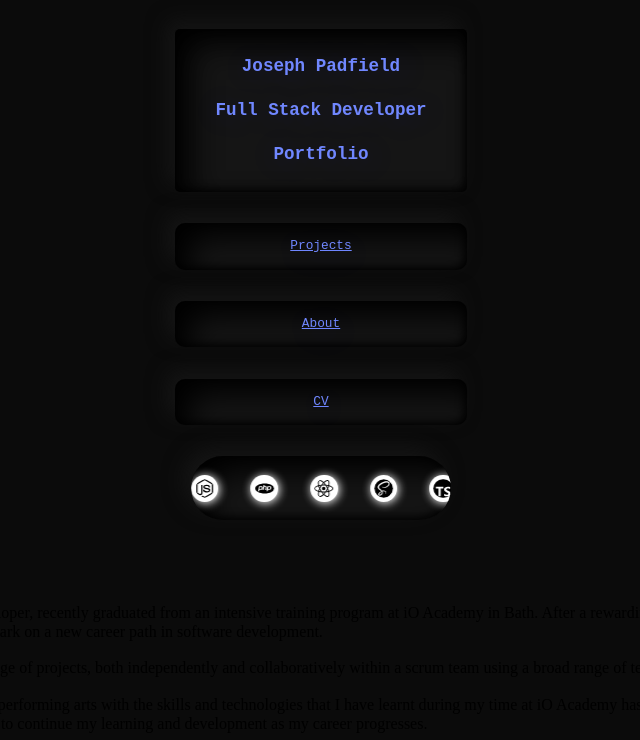
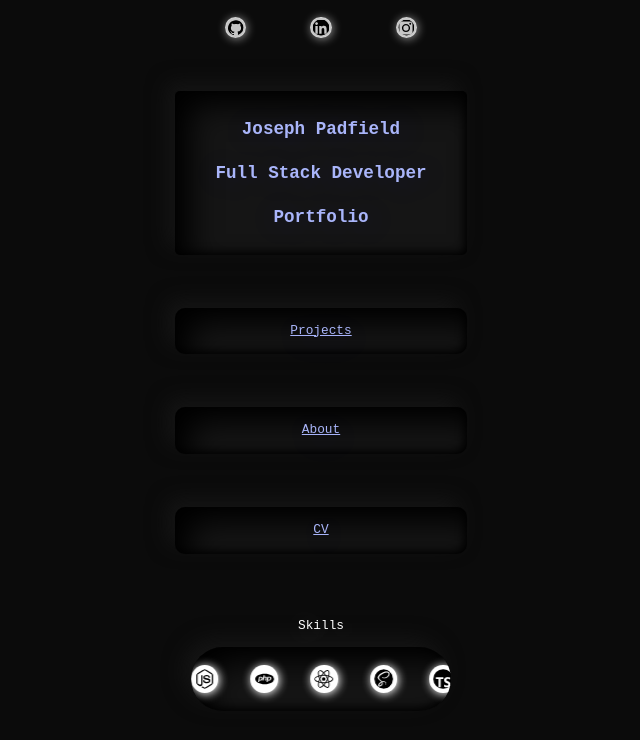
Before and after one commit to joseph-padfield/portfolio-october-2024, a plain HTML site: page index.html in a window 1280 px wide. Shown: the part 68-808 px from the top of the page, without its empty margins (319-959 px from the left). Drawn offline with nearby package versions, Linux system fonts and the light colour scheme.

Commit message:
fixed project content bug

```diff
--- a/index.html
+++ b/index.html
@@ -17,15 +17,18 @@
     <nav>
 <!--        CHANGE THESE FOR ICONS LIKE BELOW: https://simpleicons.org/-->
         <div class="social-links">
-            <a href="https://github.com/joseph-padfield">
-                <box-icon color="white" class="icon" type='logo' name='github' size='xs'></box-icon>
-            </a>
-            <a href="https://www.linkedin.com/in/joseph-padfield/">
-                <box-icon color="white" class="icon" type='logo' name='linkedin-square' size='xs'></box-icon>
-            </a>
-            <a href="https://www.instagram.com/joseph.padfield/">
-                <box-icon color="white" class="icon" name='instagram' type='logo' size='xs'></box-icon>
-            </a>
+            <img src="./img/github.svg" alt=""/>
+            <img src="./img/linkedin.svg" alt=""/>
+            <img src="./img/instagram.svg" alt=""/>
+<!--            <a href="https://github.com/joseph-padfield">-->
+<!--                <box-icon color="white" class="icon" type='logo' name='github' size='s'></box-icon>-->
+<!--            </a>-->
+<!--            <a href="https://www.linkedin.com/in/joseph-padfield/">-->
+<!--                <box-icon color="white" class="icon" type='logo' name='linkedin-square' size='s'></box-icon>-->
+<!--            </a>-->
+<!--            <a href="https://www.instagram.com/joseph.padfield/">-->
+<!--                <box-icon color="white" class="icon" name='instagram' type='logo' size='s'></box-icon>-->
+<!--            </a>-->
         </div>
 
     </nav>
@@ -43,6 +46,8 @@
     <div class="nav-container">
         <a class="nav-links cv" href="joseph-padfield-cv.pdf" target="_blank">CV</a>
     </div>
+    <div class="skills-container">
+        <p class="skills-header">Skills</p>
         <div class="icon-scroll-box">
             <div class="icon-scroll-box-inner">
                 <img src="./img/css3.svg" alt=""/>
@@ -69,20 +74,21 @@
                 <img src="./img/typescript.svg" alt=""/>
             </div>
         </div>
-    <!--    <div class="skills-list">-->
+    </div>
+<!--        <div class="skills-list">-->
 
-    <!--        <ul>-->
-    <!--            <li>HTML</li>-->
-    <!--            <li>CSS</li>-->
-    <!--            <li>PHP</li>-->
-    <!--            <li>Javascript</li>-->
-    <!--            <li>Typescript</li>-->
-    <!--            <li>Node.js</li>-->
-    <!--            <li>Express.js</li>-->
-    <!--            <li>Slim</li>-->
-    <!--            <li>Sass</li>-->
-    <!--        </ul>-->
-    <!--    </div>-->
+<!--            <ul>-->
+<!--                <li>HTML</li>-->
+<!--                <li>CSS</li>-->
+<!--                <li>PHP</li>-->
+<!--                <li>Javascript</li>-->
+<!--                <li>Typescript</li>-->
+<!--                <li>Node.js</li>-->
+<!--                <li>Express.js</li>-->
+<!--                <li>Slim</li>-->
+<!--                <li>Sass</li>-->
+<!--            </ul>-->
+<!--        </div>-->
     <div class="project-container">
         <a href="#" class="close-button">Close [x]</a>
 <!--        <div class="project">-->
@@ -120,17 +126,17 @@
     </div>
     <!--    <div class="about-container">-->
     <!--        <a href="#" class="close-about-button">Close [x]</a>-->
-            <p>
-                <span class="box-header">About</span><br><br>
-                I am a passionate and enthusiastic full-stack developer, recently graduated from an intensive training
-                program at iO Academy in Bath. After a rewarding 12-year career as an opera singer, and driven by a lifelong
-                love of technology, I decided to embark on a new career path in software development.<br><br>
-                During my time at iO Academy I worked on a range of projects, both independently and collaboratively
-                within a scrum team using a broad range of technologies.<br><br>
-                Combining my skill-set from a long career in the performing arts with the skills and technologies that I
-                have learnt during my time at iO Academy has given me a unique approach to problem-solving and team-work
-                within this field, and I am excited to continue my learning and development as my career progresses.
-            </p>
+<!--            <p>-->
+<!--                <span class="box-header">About</span><br><br>-->
+<!--                I am a passionate and enthusiastic full-stack developer, recently graduated from an intensive training-->
+<!--                program at iO Academy in Bath. After a rewarding 12-year career as an opera singer, and driven by a lifelong-->
+<!--                love of technology, I decided to embark on a new career path in software development.<br><br>-->
+<!--                During my time at iO Academy I worked on a range of projects, both independently and collaboratively-->
+<!--                within a scrum team using a broad range of technologies.<br><br>-->
+<!--                Combining my skill-set from a long career in the performing arts with the skills and technologies that I-->
+<!--                have learnt during my time at iO Academy has given me a unique approach to problem-solving and team-work-->
+<!--                within this field, and I am excited to continue my learning and development as my career progresses.-->
+<!--            </p>-->
     <!--    </div>-->
 
 
--- a/index.js
+++ b/index.js
@@ -38,10 +38,10 @@ const projectHtml = `
         </div>
 `
 
+const projectContent = document.createElement('div')
+document.querySelector('.projects').addEventListener('click', () => {
 
-document.querySelector('.projects').addEventListener('click', () => {
-    const projectContent = document.createElement('div')
-    projectContent.innerHTML = ''
+    projectBox.innerHTML = ''
     projectContent.innerHTML = projectHtml
     projectBox.appendChild(closeButton)
     projectBox.appendChild(projectContent)
@@ -71,10 +71,12 @@ const about =  `<p>
 
 document.querySelector('.about').addEventListener('click', () => {
     // aboutBox.classList.toggle('animate-about-box')
-    projectBox.classList.toggle('animate-box')
+
     projectBox.innerHTML = ''
     projectBox.appendChild(closeButton)
     projectBox.appendChild(aboutText)
+
+    projectBox.classList.toggle('animate-box')
 })
 
 document.querySelector('.close-button').addEventListener('click', () => {
--- a/style.scss
+++ b/style.scss
@@ -1,4 +1,4 @@
-$title-text-color: rgb(112, 135, 255);
+$title-text-color: rgb(169, 181, 250);
 $title-text-glow: rgba(0, 32, 255, 0.32);
 $title-text-initial-color: rgba(90, 255, 0, 0);
 $inset-box-shadow-effect: 15px 15px 30px rgb(0, 0, 0) inset, -2px -2px 10px rgb(0, 0, 0) inset
@@ -26,7 +26,7 @@ main {
   justify-content: space-evenly;
   width: 100%;
   height: 100%;
-  gap: 1rem;
+  //gap: 4rem;
 }
 
 nav {
@@ -34,6 +34,18 @@ nav {
   flex-direction: column;
   gap: 1rem;
   align-items: center;
+}
+
+nav {
+
+  img {
+    width: 1rem;
+    height: 1rem;
+    background-color: rgba(255, 255, 255, 0.77);
+    box-shadow: 1px 1px 10px rgba(255, 255, 255, 0.55);
+    padding: 0.1rem;
+    border-radius: 50%;
+  }
 }
 
 .nav-container {
@@ -147,14 +159,14 @@ opacity: 1;
   }
 }
 
-.skills-list {
+
+.skills-header {
   font-family: "Andale Mono", monospace;
   color: white;
   text-shadow: rgba(255, 255, 255, 0.52) 3px 3px 30px;
   font-size: 0.8rem;
-  width: $box-width;
-  ul {
-  }
+  width: 100%;
+  text-align: center;
 }
 
 .icon-scroll-box {
```
Also changed, not shown: img/instagram.svg (added), img/linkedin.svg (added), style.css, 1 other file. Lines whose indentation alone changed are shown as unchanged.
